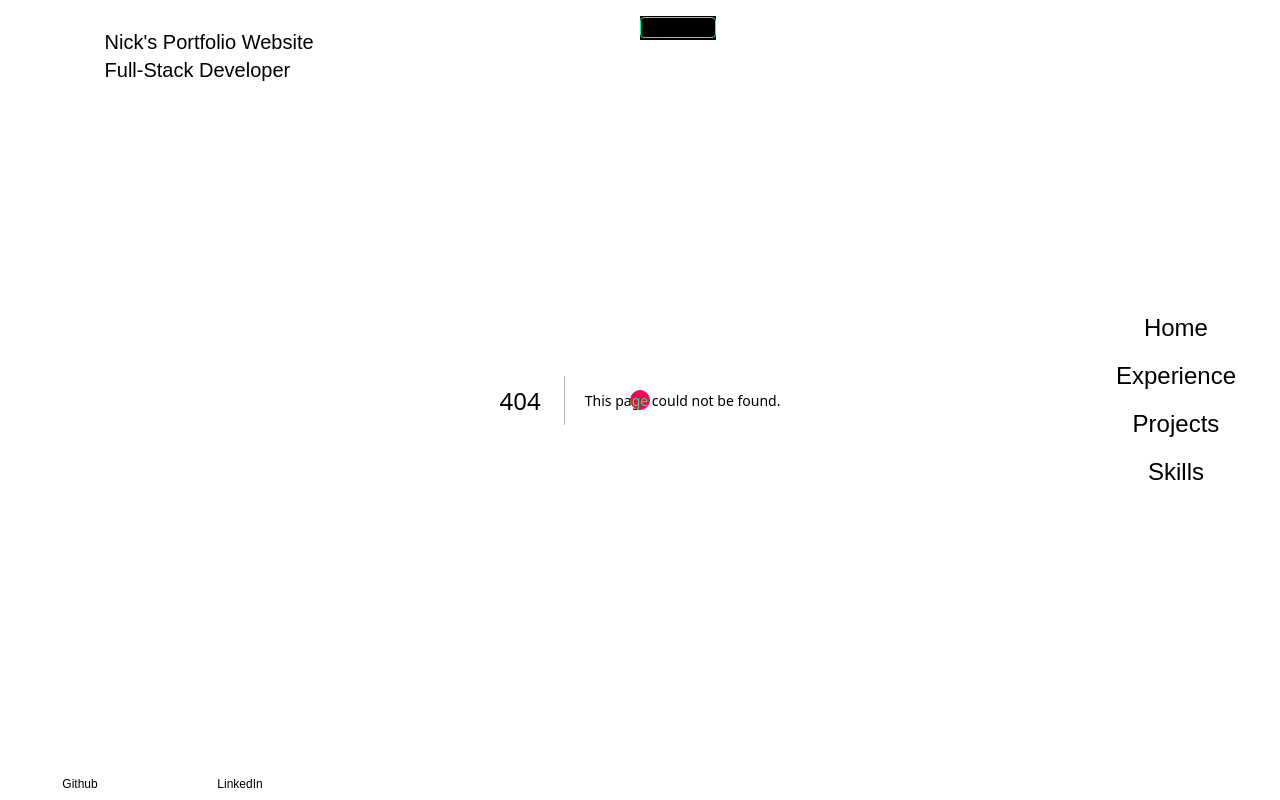
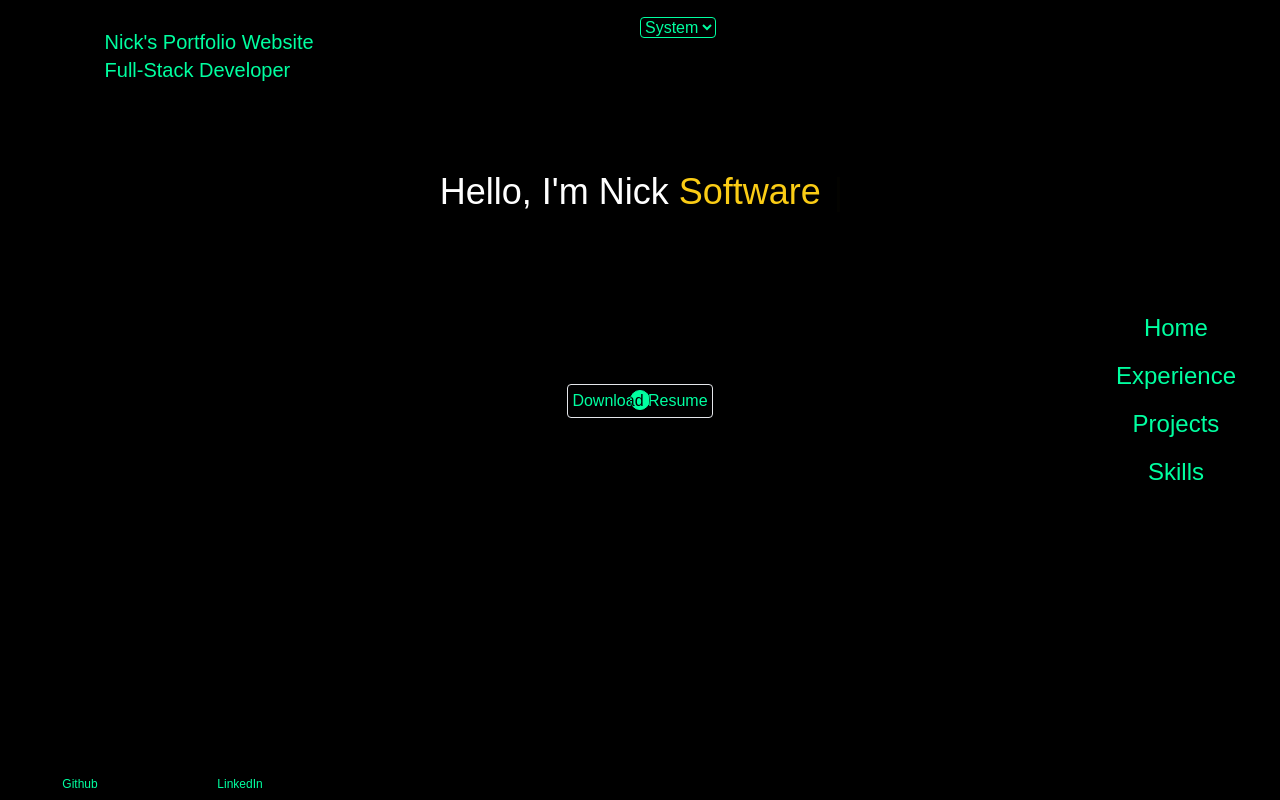
Before and after one commit to kwNick/Resume-Site, a Next.js app: page / in a window 1280 px wide. Before the commit this address had no page. Built offline with nearby package versions, Linux system fonts and the light colour scheme.

Commit message:
reviewing; created template file for animations;

```diff
--- /dev/null
+++ b/src/app/page.tsx
@@ -0,0 +1,17 @@
+import Link from "next/link";
+import ReactTypeWriter from "./components/ReactTypeWriter";
+
+export default function Home() {
+  return (
+    <div className="min-w-full min-h-full">
+
+      <ReactTypeWriter />
+
+      <div className="flex items-center justify-center">
+        <Link href="/resume.pdf" download="Nick_Resume.pdf" target="_blank" aria-label="Download Nick's Resume" className="border rounded p-1">
+          Download Resume
+        </Link>
+      </div>
+    </div>
+  );
+}
```
